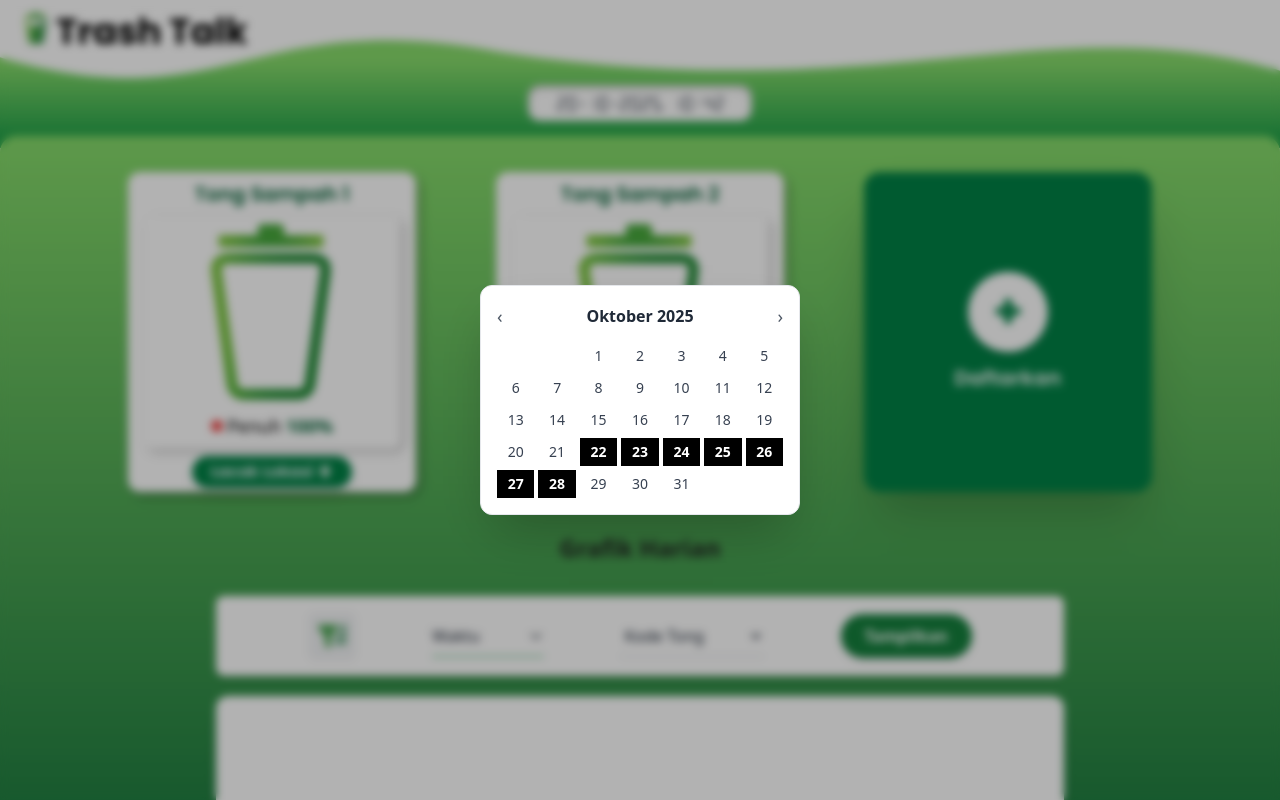
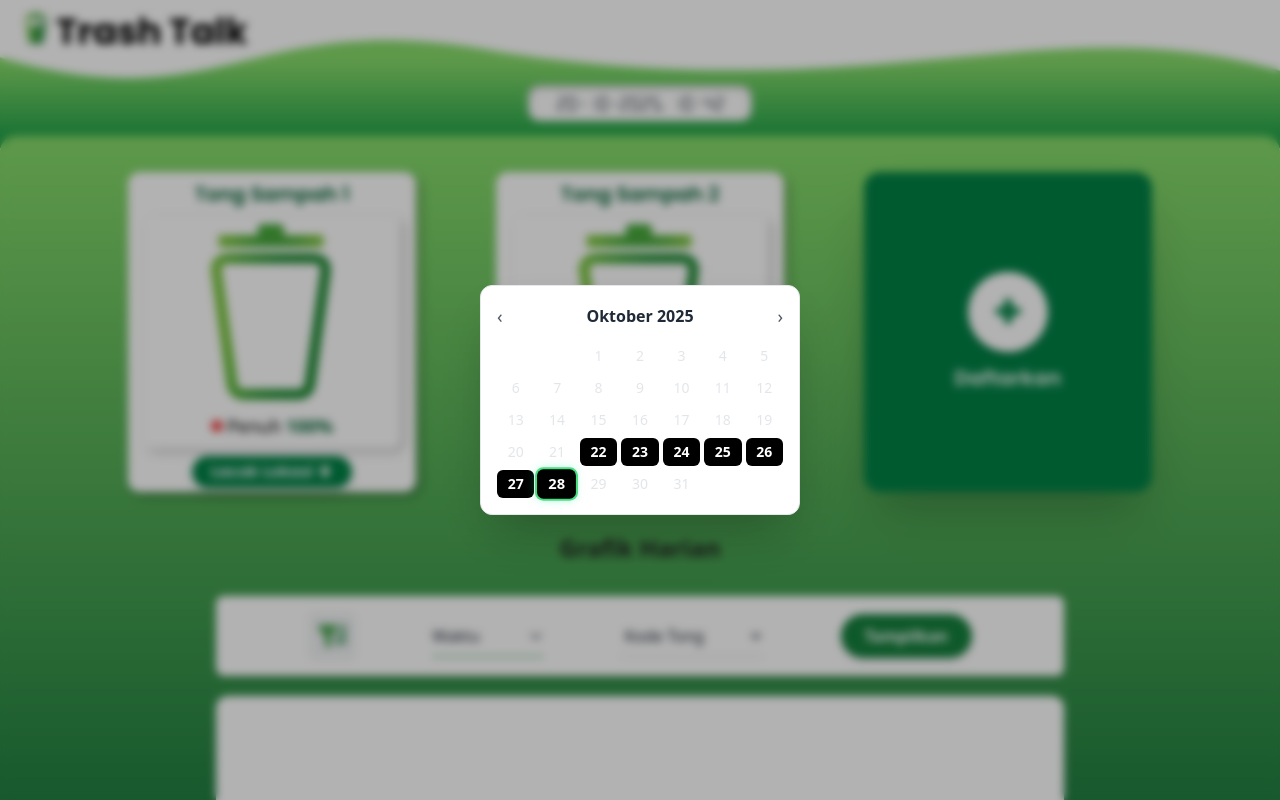
Before and after one commit to egrjati/TrashTalk, a website: page home.html in a window 1280 px wide. Both pictures are taken after a click on the button "Waktu". Shown: the top 800 px of the page. Drawn offline with Linux system fonts and the light colour scheme.

Commit message:
perbaiki calender

```diff
--- a/home.html
+++ b/home.html
@@ -325,7 +325,7 @@
       </div>
     </main>
 
-       <!-- Kontainer Peta -->
+    <!-- Kontainer Peta -->
     <div
       class="w-full max-w-md lg:max-w-3xl xl:max-w-4xl mx-auto px-2 lg:px-6 mt-5 mb-10"
     >
@@ -349,11 +349,137 @@
           ></iframe>
         </div>
       </div>
-    </div>
 
-    <div class="w-2 h-2">
+   <script>
+    document.addEventListener("DOMContentLoaded", () => {
+  const dropdownButton = document.getElementById("dropdownButton");
+  const calendarOverlay = document.getElementById("calendarOverlay");
+  const monthYear = document.getElementById("monthYear");
+  const datesContainer = document.getElementById("dates");
+  const prevMonth = document.getElementById("prevMonth");
+  const nextMonth = document.getElementById("nextMonth");
 
-    </div>
-    <script src="js/dropWaktu.js"></script>
+  let currentDate = new Date();
+
+  function renderCalendar(date) {
+    datesContainer.innerHTML = "";
+    const year = date.getFullYear();
+    const month = date.getMonth();
+
+    monthYear.textContent = date.toLocaleString("id-ID", {
+      month: "long",
+      year: "numeric",
+    });
+
+    const firstDay = new Date(year, month, 1).getDay();
+    const lastDate = new Date(year, month + 1, 0).getDate();
+
+    const today = new Date();
+    today.setHours(0, 0, 0, 0);
+
+    const oneWeekAgo = new Date(today);
+    oneWeekAgo.setDate(today.getDate() - 6); // 7 hari terakhir
+
+    // Kosong di awal bulan biar grid rapi
+    for (let i = 0; i < (firstDay === 0 ? 6 : firstDay - 1); i++) {
+      const empty = document.createElement("div");
+      datesContainer.appendChild(empty);
+    }
+
+    // Loop setiap tanggal dalam bulan
+    for (let i = 1; i <= lastDate; i++) {
+      const thisDate = new Date(year, month, i);
+      thisDate.setHours(0, 0, 0, 0);
+
+      const dateElem = document.createElement("div");
+      dateElem.textContent = i;
+      dateElem.classList.add(
+        "rounded-md",
+        "py-1",
+        "text-sm",
+        "flex",
+        "items-center",
+        "justify-center",
+        "transition",
+        "duration-200"
+      );
+
+      // Jika tanggal masih dalam 7 hari terakhir (termasuk hari ini)
+      if (thisDate >= oneWeekAgo && thisDate <= today) {
+        dateElem.classList.add(
+          "bg-black",
+          "text-white",
+          "font-semibold",
+          "cursor-pointer",
+          "hover:bg-gray-800"
+        );
+
+        // Efek khusus untuk tanggal hari ini
+        if (thisDate.getTime() === today.getTime()) {
+          dateElem.classList.add(
+            "ring-2",
+            "ring-green-400",
+            "shadow-[0_0_10px_rgba(0,255,150,0.4)]",
+            "scale-105"
+          );
+        }
+
+        // Event klik hanya untuk tanggal dalam 7 hari terakhir
+        dateElem.addEventListener("click", () => {
+          alert("Tanggal dipilih: " + thisDate.toLocaleDateString("id-ID"));
+          calendarOverlay.classList.add("hidden");
+        });
+      }
+      // Jika tanggal sudah lampau lebih dari 7 hari lalu
+      else if (thisDate < oneWeekAgo) {
+        dateElem.classList.add(
+          "bg-transparent",
+          "text-gray-300",
+          "cursor-not-allowed",
+          "opacity-60"
+        );
+      }
+      // Jika tanggal di masa depan (setelah hari ini)
+      else {
+        dateElem.classList.add(
+          "bg-white",
+          "text-gray-300",
+          "cursor-not-allowed",
+          "opacity-60"
+        );
+      }
+
+      datesContainer.appendChild(dateElem);
+    }
+  }
+
+  // Tombol dropdown
+  dropdownButton.addEventListener("click", () => {
+    calendarOverlay.classList.toggle("hidden");
+    renderCalendar(currentDate);
+  });
+
+  // Navigasi bulan
+  prevMonth.addEventListener("click", () => {
+    currentDate.setMonth(currentDate.getMonth() - 1);
+    renderCalendar(currentDate);
+  });
+
+  nextMonth.addEventListener("click", () => {
+    currentDate.setMonth(currentDate.getMonth() + 1);
+    renderCalendar(currentDate);
+  });
+
+  // Klik di luar area menutup overlay
+  calendarOverlay.addEventListener("click", (e) => {
+    if (e.target === calendarOverlay) {
+      calendarOverlay.classList.add("hidden");
+    }
+  });
+});
+
+   </script>
+
+
   </body>
 </html>
--- a/js/dropWaktu.js
+++ b/js/dropWaktu.js
@@ -1,7 +1,6 @@
 document.addEventListener("DOMContentLoaded", () => {
   const dropdownButton = document.getElementById("dropdownButton");
   const calendarOverlay = document.getElementById("calendarOverlay");
-  const calendar = document.getElementById("calendar");
   const monthYear = document.getElementById("monthYear");
   const datesContainer = document.getElementById("dates");
   const prevMonth = document.getElementById("prevMonth");
@@ -28,12 +27,13 @@ document.addEventListener("DOMContentLoaded", () => {
     const oneWeekAgo = new Date(today);
     oneWeekAgo.setDate(today.getDate() - 6); // 7 hari terakhir
 
-    // Kosong di awal bulan (biar rapi)
+    // Kosong di awal bulan biar grid rapi
     for (let i = 0; i < (firstDay === 0 ? 6 : firstDay - 1); i++) {
       const empty = document.createElement("div");
       datesContainer.appendChild(empty);
     }
 
+    // Loop setiap tanggal dalam bulan
     for (let i = 1; i <= lastDate; i++) {
       const thisDate = new Date(year, month, i);
       thisDate.setHours(0, 0, 0, 0);
@@ -51,7 +51,7 @@ document.addEventListener("DOMContentLoaded", () => {
         "duration-200"
       );
 
-      // Jika tanggal masih dalam 7 hari terakhir
+      // Jika tanggal masih dalam 7 hari terakhir (termasuk hari ini)
       if (thisDate >= oneWeekAgo && thisDate <= today) {
         dateElem.classList.add(
           "bg-black",
@@ -71,12 +71,23 @@ document.addEventListener("DOMContentLoaded", () => {
           );
         }
 
+        // Event klik hanya untuk tanggal dalam 7 hari terakhir
         dateElem.addEventListener("click", () => {
           alert("Tanggal dipilih: " + thisDate.toLocaleDateString("id-ID"));
           calendarOverlay.classList.add("hidden");
         });
-      } else {
-        // Tanggal lain: putih dan tidak bisa diklik
+      }
+      // Jika tanggal sudah lampau lebih dari 7 hari lalu
+      else if (thisDate < oneWeekAgo) {
+        dateElem.classList.add(
+          "bg-transparent",
+          "text-gray-300",
+          "cursor-not-allowed",
+          "opacity-60"
+        );
+      }
+      // Jika tanggal di masa depan (setelah hari ini)
+      else {
         dateElem.classList.add(
           "bg-white",
           "text-gray-300",
```
Also changed, not shown: dist/output.css.
